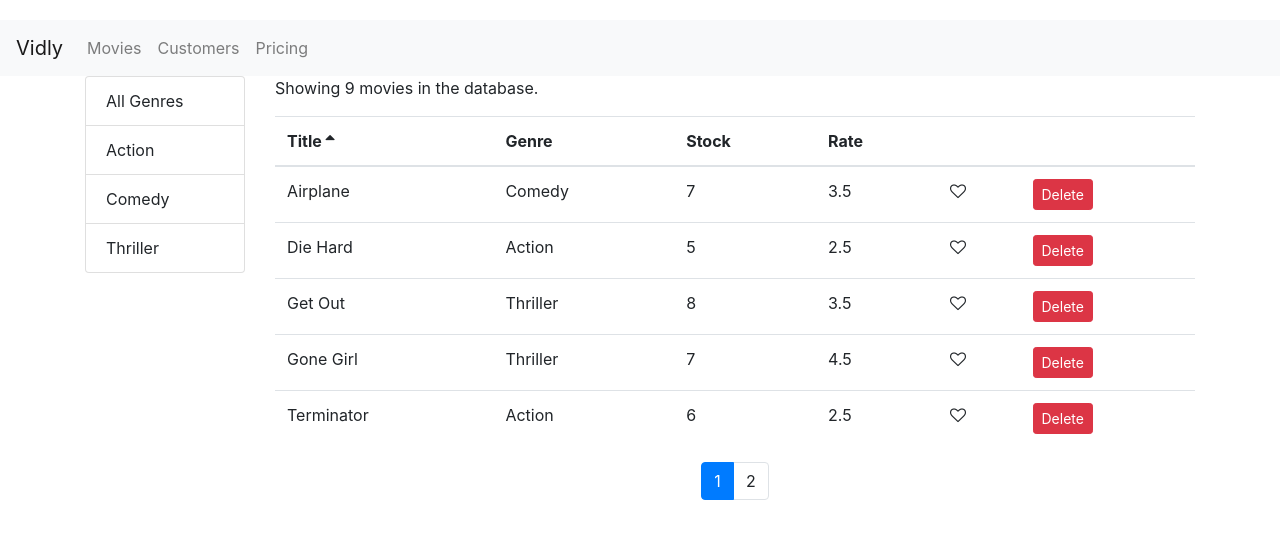
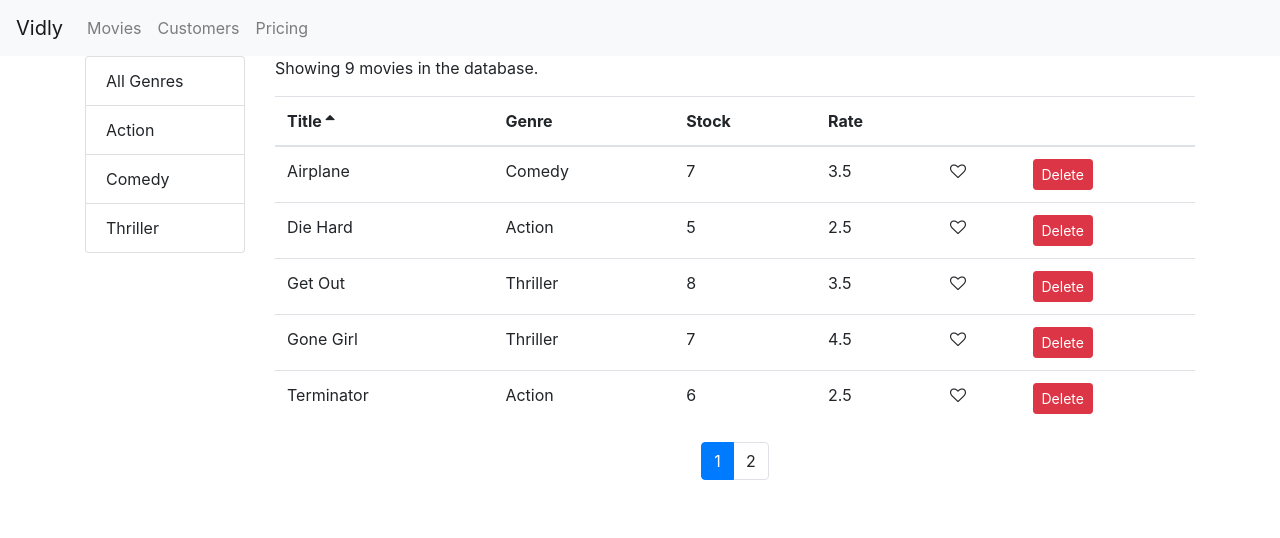
Before and after one commit to ezekielharvey/reactproject, a React (Create React App) app: page /movies in a window 1280 px wide. Shown: the top 538 px of the page. Built offline with nearby package versions, Linux system fonts and the light colour scheme.

Commit message:
Removed Padding

```diff
--- a/src/App.css
+++ b/src/App.css
@@ -1,6 +1,6 @@
 body {
   margin: 0;
-  padding: 20px 0 0 0;
+  padding: 0 0 0 0;
   font-family: 'Times New Roman', Times, serif;
 }
 
```
